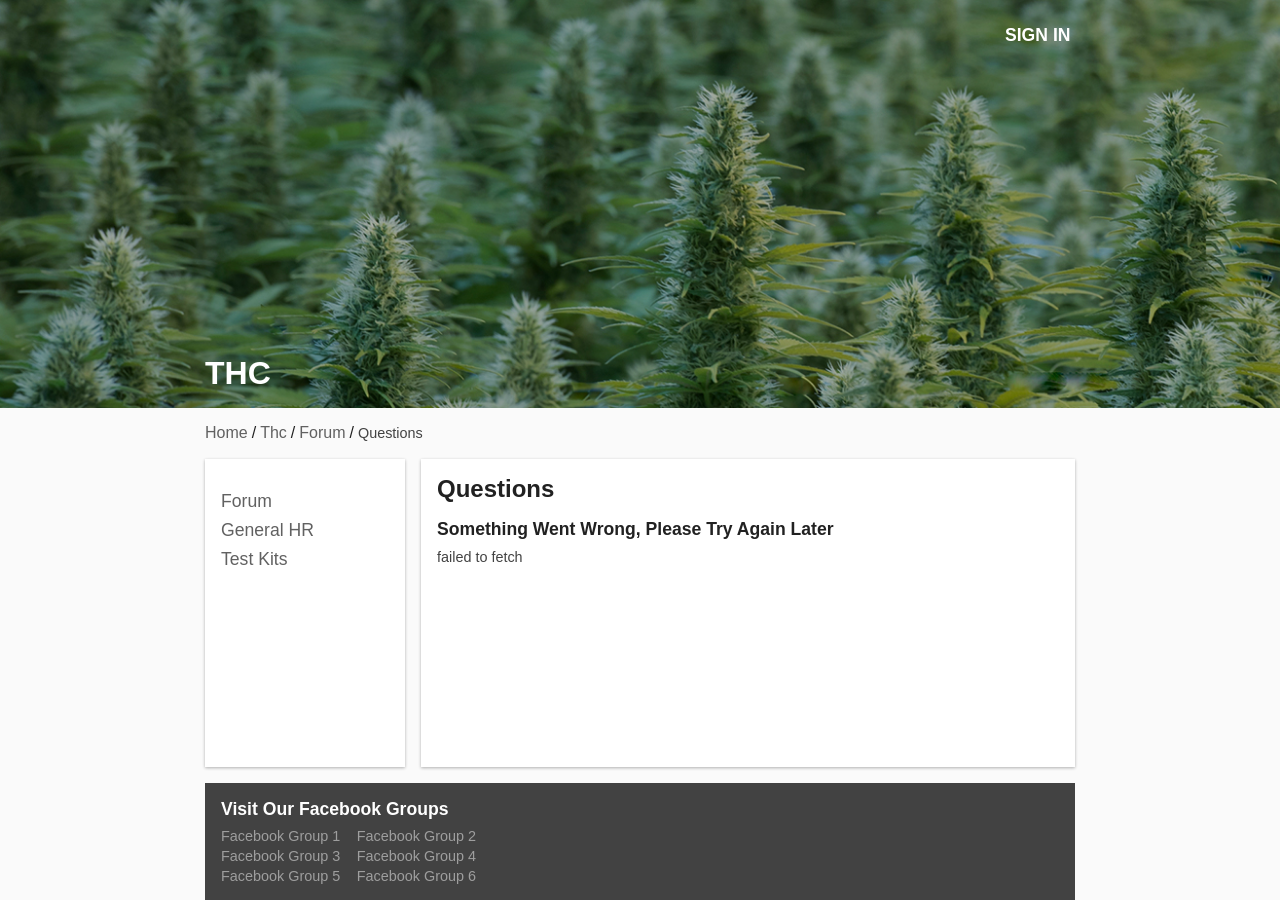
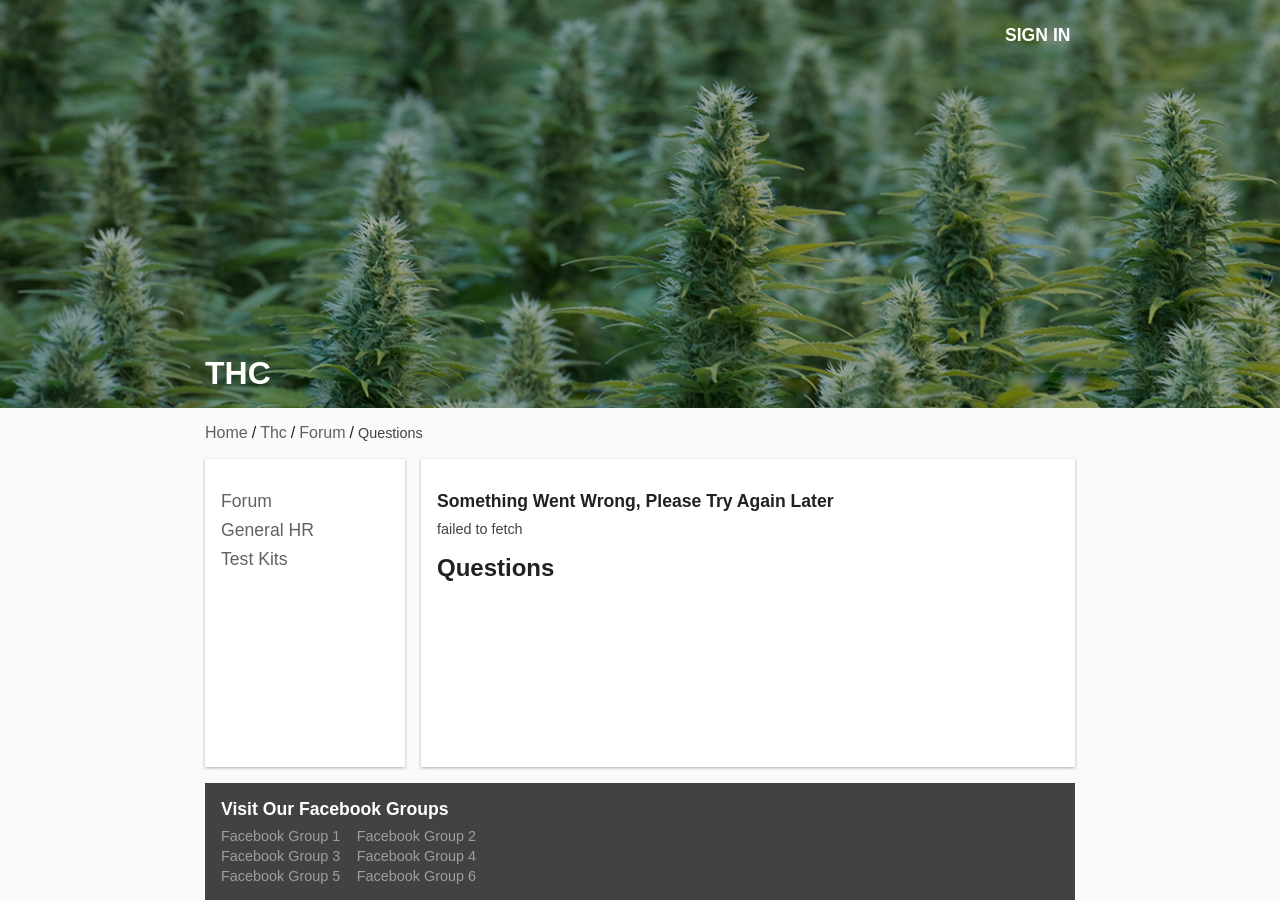
Before and after one commit to thetalkgroups/thetalkgroups.github.io, a Jekyll site: the page built from thc/forum/questions/index.html, in a window 1280 px wide. Built offline with Jekyll 4.4.1, drawn with Linux system fonts in a browser that asks for light colours; nearby versions of some CDN libraries; comment, search, counter and statistics services are not loaded.

Commit message:
moved list header

```diff
--- a/_includes/list.html
+++ b/_includes/list.html
@@ -8,6 +8,11 @@
 
 {% include error-message.html %}
 
+<header class="list-header">
+    <h2>{{ include.title }}</h2>
+    <a class="list-header__add-item" href="add-item.html" hidden>{{ include.addItemText }}</a>
+</header>
+
 <section class="list">
     <img class="spinner" src="/assets/static/spinner.png" alt="spinner">
     <section class="list__sticky"></section>
--- a/thc/forum/questions/index.html
+++ b/thc/forum/questions/index.html
@@ -11,9 +11,4 @@ head: >
 </script>
 <script src="/js/list.roll.js" async defer></script>
 
-<header class="list-header">
-    <h2>Questions</h2>
-    <a class="list-header__add-item" href="add-question.html" hidden>ask a question</a>
-</header>
-
-{% include list.html %}
+{% include list.html title="Questions" addItemText="ask a question" %}
```
